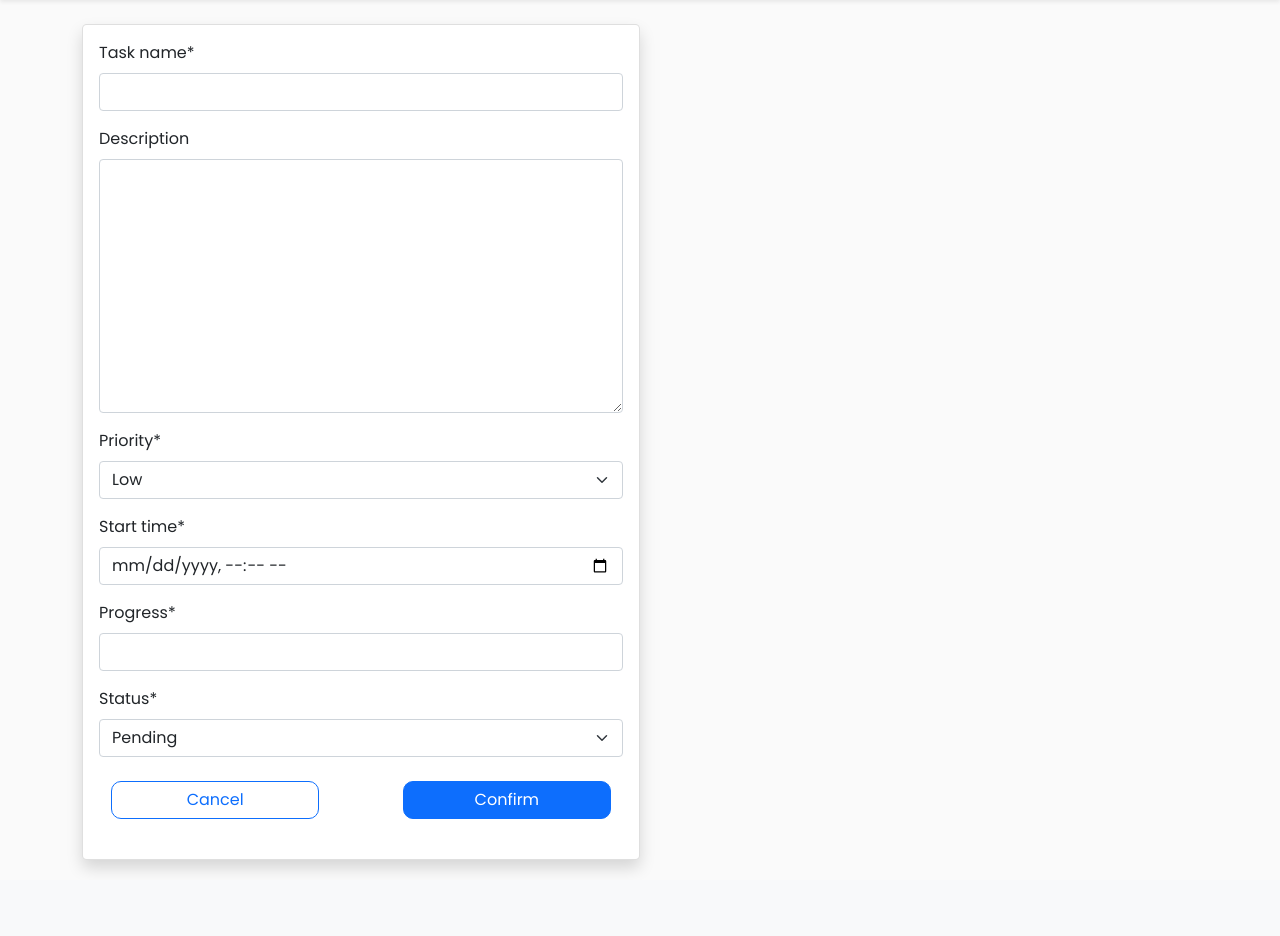
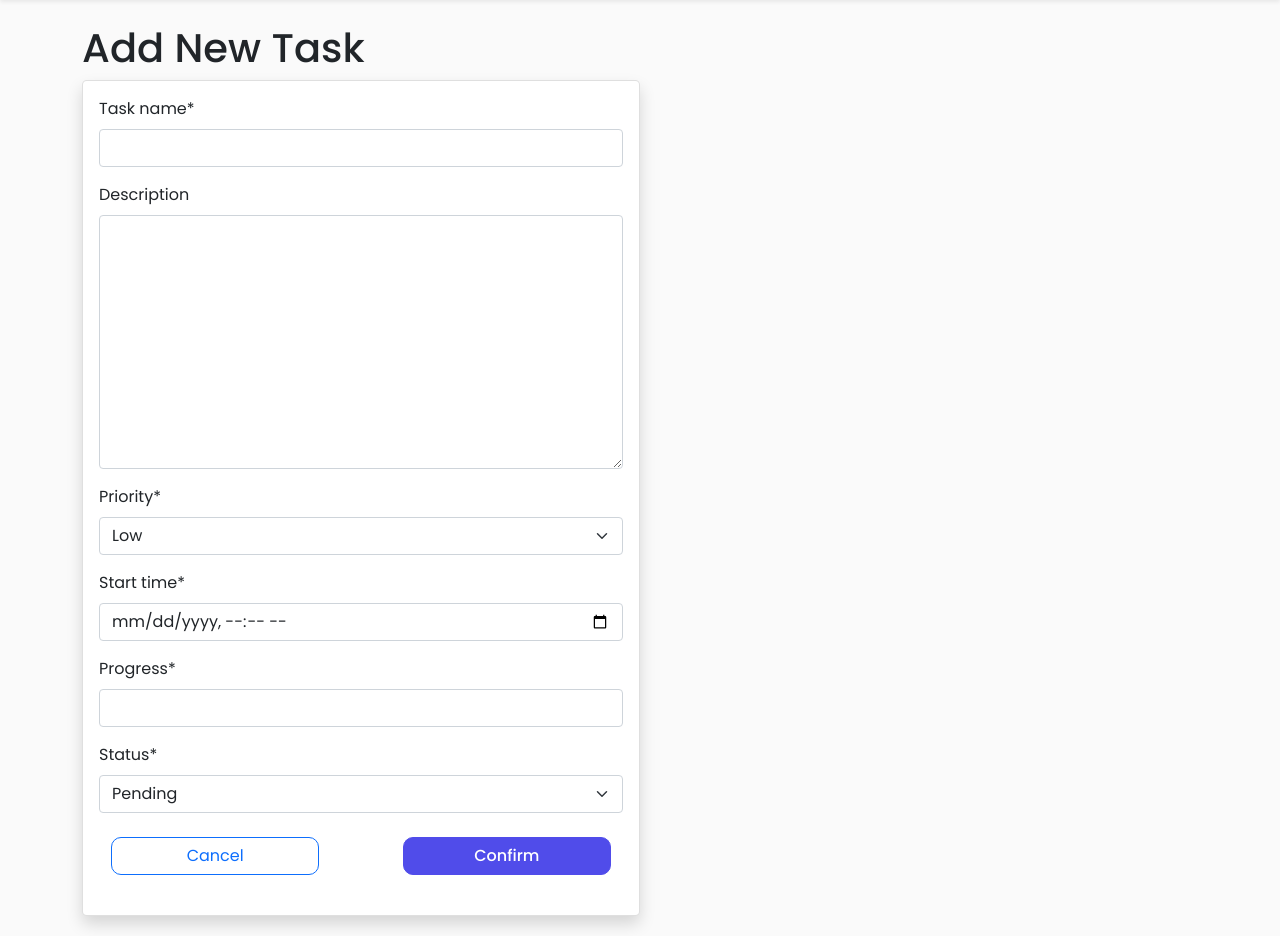
Before and after one commit to Oakani1/tasker-v2, a Django app: page /tasks/create in a window 1280 px wide. Shown: the part 76-1012 px from the top of the page. Before the commit the page ends 947 px from the top, so only its background shows below. Run offline with Django 5.2, Linux system fonts and the light colour scheme; a user stored in the database is signed in; some libraries are stand-ins or nearby versions.

Commit message:
Adds Add New task heading

```diff
--- a/tasks/templates/tasks/create_task.html
+++ b/tasks/templates/tasks/create_task.html
@@ -8,7 +8,7 @@
 
 
 
-
+<h1>Add New Task</h1>
         <div class="container ">
             <div class="row justify-content-left">
                 <div class="col-md-6 p-0">
@@ -21,7 +21,7 @@
                                     <div class="row justify-content-between">
                                         <a href="{% url 'tasks' %}"
                                             class="btn btn-outline-primary col-12 col-md-5 mb-4 mb-md-0">Cancel</a>
-                                        <button type="submit" class="btn btn-primary col-12 col-md-5">Confirm</button>
+                                        <button type="submit" class="btn-style btn btn-primary col-12 col-md-5">Confirm</button>
                                     </div>
                                 </div>
                             </form>
--- a/tasks/templates/tasks/edit_task.html
+++ b/tasks/templates/tasks/edit_task.html
@@ -20,7 +20,7 @@
                                 <div class="row justify-content-between">
                                     <a href="{% url 'tasks' %}"
                                         class="btn btn-outline-primary col-12 col-md-5 mb-4 mb-md-0">Cancel</a>
-                                    <button type="submit" class="btn btn-primary col-12 col-md-5">Confirm</button>
+                                    <button type="submit" class="btn-style btn btn-primary col-12 col-md-5">Confirm</button>
                                 </div>
                             </div>
                         </form>
```
Also changed, not shown: README.md.
